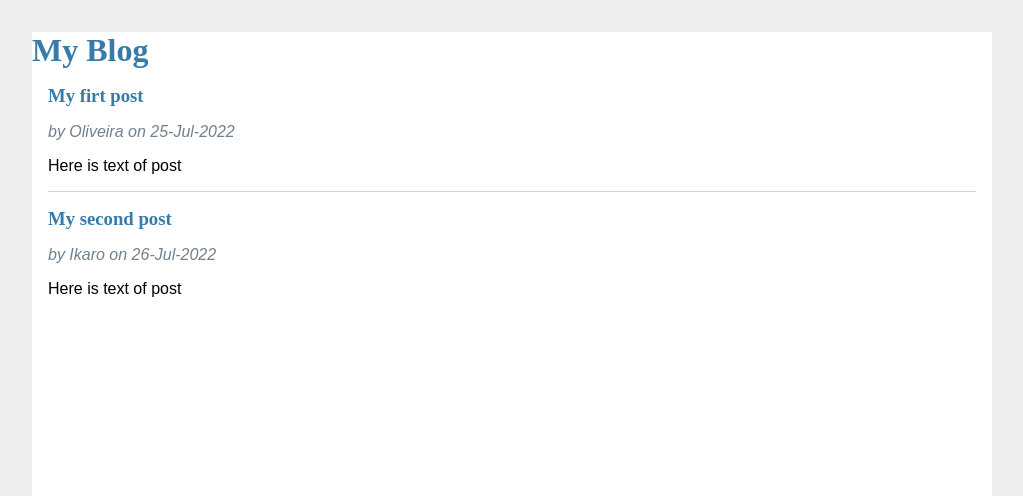
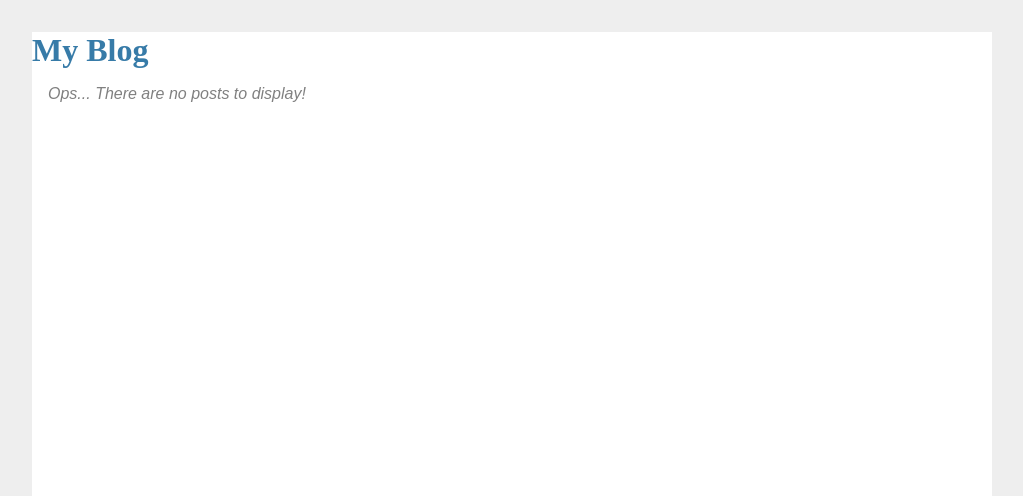
Before and after one commit to oliveiraikaro/blog, a Flask app: page / in a window 1280 px wide. Shown: the top 496 px of the page, without its empty margins (128-1151 px from the left). Run offline with Flask 2, Linux system fonts and the light colour scheme; data that the repository does not hold is empty.

Commit message:
fim da aula 4

```diff
--- a/app.py
+++ b/app.py
@@ -1,23 +1,41 @@
-from flask import Flask, render_template
+from flask import Flask, render_template, redirect, url_for
 from datetime import datetime
+from flask_sqlalchemy import SQLAlchemy
 
 app = Flask("hello")
+app.config["SQLALCHEMY_DATABASE_URI"] = "sqlite:///app.db"
+app.config["SQLALCHEMY_TRACK_MODIFICATIONS"] = False
 
-posts = [
-    {
-        "title": "My firt post",
-        "body": "Here is text of post",
-        "author": "Oliveira",
-        "created": datetime(2022,7,25)
-    },
-    {
-        "title": "My second post",
-        "body": "Here is text of post",
-        "author": "Ikaro",
-        "created": datetime(2022,7,26)
-    }
-]
+db = SQLAlchemy(app)
 
+class Post(db.Model):
+    __tablename__ = 'posts'
+    id = db.Column(db.Integer, primary_key=True, autoincrement=True)
+    title = db.Column(db.String(70), nullable=False)
+    body = db.Column(db.String(500))
+    created = db.Column(db.DateTime, nullable=False, default=datetime.now)
+    user_id = db.Column(db.Integer, db.ForeignKey('users.id'))
+class User(db.Model):
+    __tablename__ = "users"
+    id = db.Column(db.Integer, primary_key=True, autoincrement=True)
+    username = db.Column(db.String(20), nullable=False, unique=True, index=True)
+    email = db.Column(db.String(64), nullable=False, unique=True)
+    password_hash = db.Column(db.String(128), nullable=False)
+    posts = db.relationship('Post', backref='author')
+
+db.create_all()
 @app.route("/")
 def index():
+    posts = Post.query.all()
     return render_template("index.html", posts=posts)
+
+@app.route("/populate")
+def populate():
+    user = User(username='Oliveira', email='oliveira.ikaro@outlook.com', password_hash='a')
+    post1 = Post(title="Post 1", body = "Texto do Post 1", author = "Oliveira")
+    post2 = Post(title="Post 2", body = "Texto do Post 2", author = "Oliveira")
+    db.session.add(user)
+    db.session.add(post1)
+    db.session.add(post2)
+    db.session.commit()
+    return redirect(url_for("index"))
--- a/requirements.txt
+++ b/requirements.txt
@@ -1,5 +1,8 @@
 click==8.1.3
 Flask==2.1.3
+Flask-SQLAlchemy==2.5.1
+greenlet==1.1.2
 itsdangerous==2.1.2
 python-dotenv==0.20.0
+SQLAlchemy==1.4.39
 Werkzeug==2.1.2
--- a/static/style.css
+++ b/static/style.css
@@ -31,3 +31,7 @@ hr{
 .post .body{
     white-space: pre-line;
 }
+.no-posts{
+    font-style: italic;
+    color:gray;
+}
--- a/templates/base.html
+++ b/templates/base.html
@@ -1,7 +1,8 @@
 <html>
     <head>
         <title> {% block title %} {%endblock%} - My Blog </title>
-        <link rel="stylesheet" href="/static/style.css">
+        <link rel="stylesheet" href="{{url_for('static', filename='style.css')}}">
+
     </head>
 
     <body>
--- a/templates/index.html
+++ b/templates/index.html
@@ -3,13 +3,13 @@
 {%block title%} Página inicial {%endblock%}
 
 {%block content%}
-{% for post in posts %}
+{% for post in posts%}
     <article class="post">
         <header>
             <div>
                 <h1>{{post.title}}</h1>
                 <div class="about">
-                    by {{post.author}} on {{post.created.strftime('%d-%b-%Y') }}
+                    by {{post.author.username}} on {{post.created.strftime('%d-%b-%Y') }}
                 </div>
             </div>
         </header>
@@ -18,5 +18,7 @@
     {% if not loop.last %}
         <hr>
     {% endif %}
+{%else%}
+    <p class="no-posts">Ops... There are no posts to display!</p>
 {%endfor%}
 {%endblock%}
```
Also changed, not shown: app.db (added).
